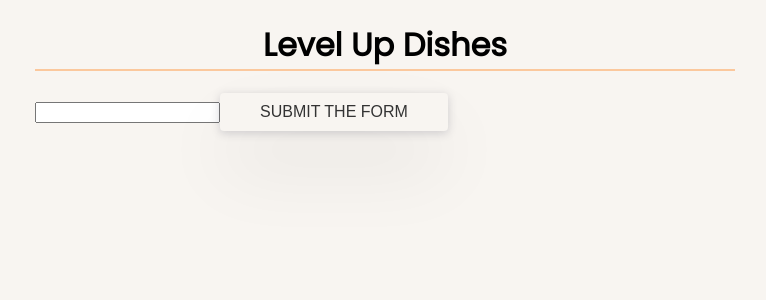
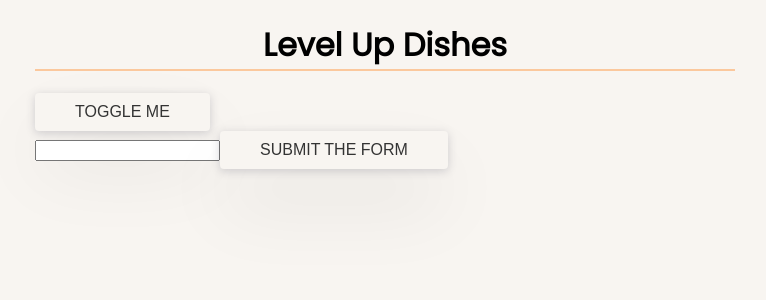
Before and after one commit to thecodegoddess/react-hooks-course, a React (Create React App) app: page / in a window 1280 px wide. Shown: the top 300 px of the page, without its empty margins (255-1021 px from the left). Built offline with nearby package versions, Linux system fonts and the light colour scheme.

Commit message:
Chapter 9 - useContext

```diff
--- a/src/App.js
+++ b/src/App.js
@@ -1,5 +1,8 @@
-import React, { useRef } from 'react';
+import React, { useRef, createContext } from 'react';
+import Toggle from './Toggle';
 import { useTitleInput} from "./hooks/useTitleInput";
+
+export const UserContext = createContext();
 
 const App = () => {
   const [
@@ -10,15 +13,22 @@ const App = () => {
   const ref = useRef();
 
   return (
+    <UserContext.Provider
+      value={{
+        user: true,
+      }}
+    >
       <div className="main-wrapper" ref={ref}>
         <h1 onClick={() => ref.current.classList.toggle('fake-class-here')}>Level Up Dishes</h1>
+        <Toggle />
         <form onSubmit={(e) => {
           e.preventDefault();
         }}>
-        <input type="text" onChange={(event) => setDishName(event.target.value)} value={dishName} />
+          <input type="text" onChange={(event) => setDishName(event.target.value)} value={dishName}/>
           <button>Submit The Form</button>
         </form>
       </div>
+    </UserContext.Provider>
   );
 };
 
--- a/src/toggle.js
+++ b/src/Toggle.js
@@ -1,10 +1,14 @@
-import React, { useState } from 'react';
+import React, { useState, useContext } from 'react';
+import { UserContext } from './App';
 
 const Toggle = () => {
   const [
     isToggled,
     setToggled,
   ] = useState(false);
+
+  const userInfo = useContext(UserContext);
+  console.log('userInfo', userInfo);
 
   return (
     <div>
```
Lines whose indentation alone changed are shown as unchanged.
